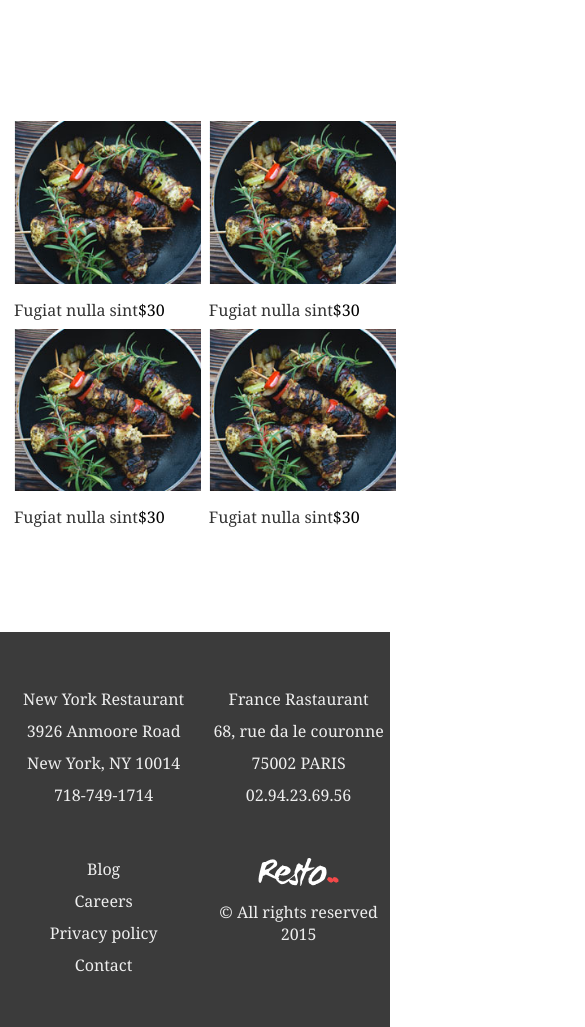
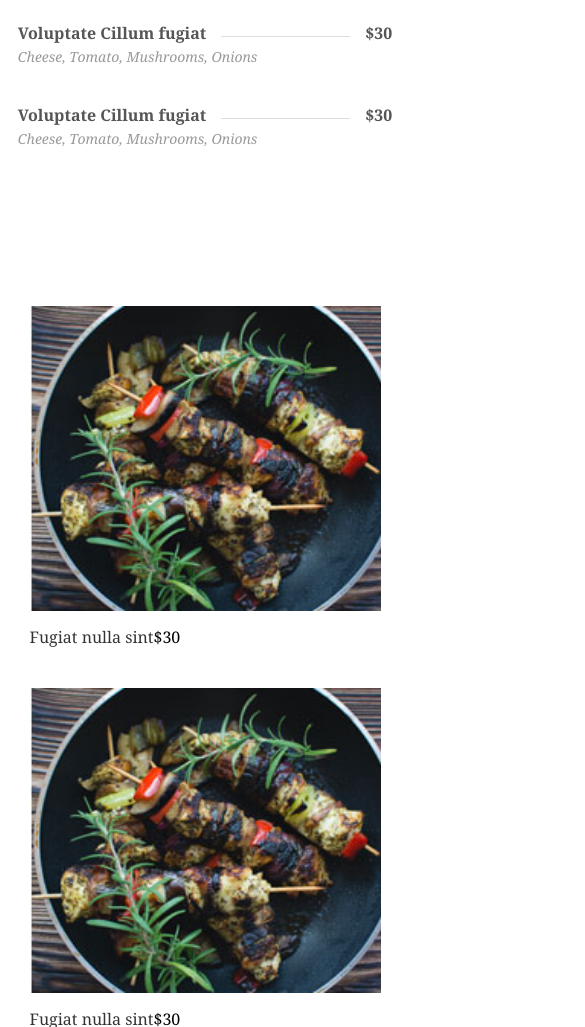
Before and after one commit to anandashok731/webdesign, a plain HTML site: page index.html in a window 390 px wide. Shown: the part 973-2000 px from the top of the page, 585 px wide, since content can reach past the window. Drawn offline with Linux system fonts and the light colour scheme.

Commit message:
Mobile mode

```diff
--- a/styles.css
+++ b/styles.css
@@ -213,3 +213,26 @@
         text-align: center;
     }
 }
+
+    /*Mobile*/
+
+    @media screen and (max-width:480px){
+        #featured li{
+            width: 90%;
+            margin: 20px 5%;
+        }
+        footer ul{
+            width: 98%;
+            text-align: center;
+        }
+        #home-menu li{
+            float: none;
+            width: 96%;
+            margin: 30px 2% !important;
+        }
+        #main-banner img{
+            position: relative;
+            width: 180%;
+            left: -40%;
+        }
+    }
```
